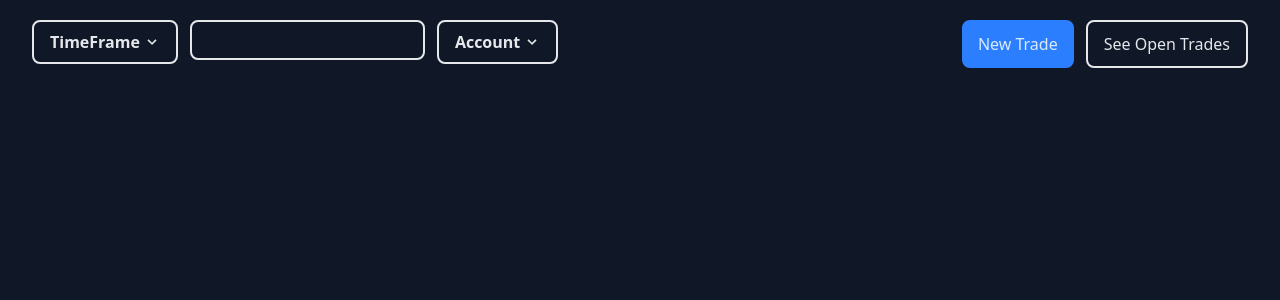
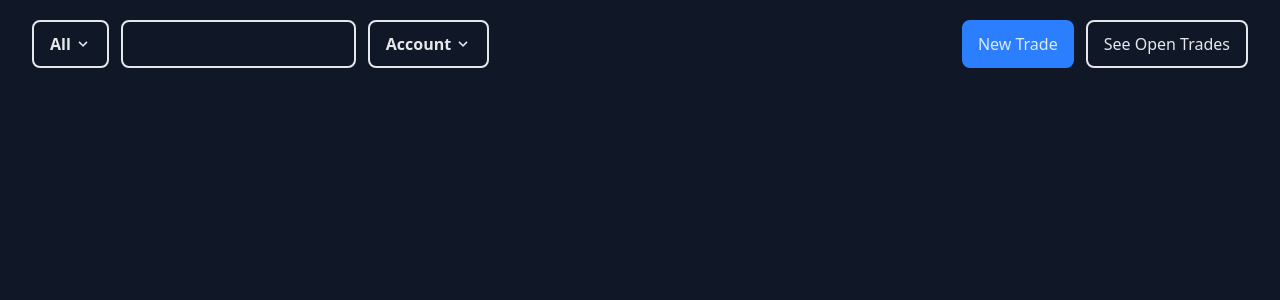
Before and after one commit to Dashrath999/TradingRecordKeeping, a Django app: page / in a window 1280 px wide. Shown: the top 300 px of the page. Run offline with Django 5.2, Linux system fonts and the light colour scheme; some libraries are stand-ins or nearby versions.

Commit message:
airdatepicker setup

```diff
--- a/record/templates/record/dashboard.html
+++ b/record/templates/record/dashboard.html
@@ -10,11 +10,11 @@
         <link rel="stylesheet" href="https://cdn.jsdelivr.net/npm/air-datepicker@3.6.0/air-datepicker.min.css">
 
         <style>
-.dropdown:focus-within .dropdown-menu {
-  /* @apply block; */
-  display:block;
-}
-    </style>
+            .dropdown:focus-within .dropdown-menu {
+            /* @apply block; */
+            display:block;
+            }
+        </style>
     </head>
 
     <body class="bg-gray-900">
@@ -22,26 +22,26 @@
         <section id="filter_section" class="flex justify-between  w-full h-24 px-8 my-5">
             <div class="flex space-x-3">
                     <div class="dropdown inline-block relative">
-                        <button class="rounded-lg border-2 border-gray-200 text-gray-200 font-semibold py-2 px-4 rounded inline-flex items-center">
-                        <span class="mr-1">TimeFrame</span>
+                        <button class="rounded-lg border-2 border-gray-200 text-gray-200 font-semibold h-12 px-4 rounded inline-flex items-center">
+                        <span id="time_frame_selector" class="mr-1">All</span>
                         <svg class="fill-current h-4 w-4" xmlns="http://www.w3.org/2000/svg" viewBox="0 0 20 20"><path d="M9.293 12.95l.707.707L15.657 8l-1.414-1.414L10 10.828 5.757 6.586 4.343 8z"/> </svg>
                         </button>
                         <ul class="dropdown-menu absolute hidden text-gray-700 pt-1">
-                            <li class=""><a class="rounded-t bg-gray-200 hover:bg-gray-400 py-2 px-4 block whitespace-no-wrap" href="#">All</a></li>
-                            <li class=""><a class="bg-gray-200 hover:bg-gray-400 py-2 px-4 block whitespace-no-wrap" href="#">Date Range</a></li>
-                            <li class=""><a class="rounded-b bg-gray-200 hover:bg-gray-400 py-2 px-4 block whitespace-no-wrap" href="#">Yearly</a></li>
-                            <li class=""><a class="rounded-b bg-gray-200 hover:bg-gray-400 py-2 px-4 block whitespace-no-wrap" href="#">Monthly</a></li>
-                            <li class=""><a class="rounded-b bg-gray-200 hover:bg-gray-400 py-2 px-4 block whitespace-no-wrap" href="#">Weekly</a></li>
-                            <li class=""><a class="rounded-b bg-gray-200 hover:bg-gray-400 py-2 px-4 block whitespace-no-wrap" href="#">Daily</a></li>
+                            <li class="" onclick="selectTimeFrame('All')"><a class="rounded-t bg-gray-200 hover:bg-gray-400 py-2 px-4 block whitespace-no-wrap" href="#">All</a></li>
+                            <li class="" onclick="selectTimeFrame('Date Range')"><a class="bg-gray-200 hover:bg-gray-400 py-2 px-4 block whitespace-no-wrap" href="#">Date Range</a></li>
+                            <li class="" onclick="selectTimeFrame('Yearly')"><a class="rounded-b bg-gray-200 hover:bg-gray-400 py-2 px-4 block whitespace-no-wrap" href="#">Yearly</a></li>
+                            <li class="" onclick="selectTimeFrame('Monthly')"><a class="rounded-b bg-gray-200 hover:bg-gray-400 py-2 px-4 block whitespace-no-wrap" href="#">Monthly</a></li>
+                            <!-- <li class=""><a class="rounded-b bg-gray-200 hover:bg-gray-400 py-2 px-4 block whitespace-no-wrap" href="#">Weekly</a></li> -->
+                            <li class="" onclick="selectTimeFrame('Daily')"><a class="rounded-b bg-gray-200 hover:bg-gray-400 py-2 px-4 block whitespace-no-wrap" href="#">Daily</a></li>
                         </ul>
                     </div>
 
                     <div>
-                        <input id="date_input" class="h-10 rounded-lg border-2 border-gray-200 text-gray-200 text-center" />
+                        <input id="date_input" class="h-12 rounded-lg border-2 border-gray-200 text-gray-200 text-center" />
                     </div>
 
                     <div class="dropdown inline-block relative">
-                        <button class="rounded-lg border-2 border-gray-200 text-gray-200 font-semibold py-2 px-4 rounded inline-flex items-center">
+                        <button class="rounded-lg border-2 border-gray-200 text-gray-200 font-semibold h-12 px-4 rounded inline-flex items-center">
                         <span class="mr-1">Account</span>
                         <svg class="fill-current h-4 w-4" xmlns="http://www.w3.org/2000/svg" viewBox="0 0 20 20"><path d="M9.293 12.95l.707.707L15.657 8l-1.414-1.414L10 10.828 5.757 6.586 4.343 8z"/> </svg>
                         </button>
@@ -57,6 +57,20 @@
                 <button class="h-12 rounded-lg px-4 py-2 bg-blue-500 text-blue-100 hover:bg-blue-600 duration-300">New Trade</button>
                 <button class="h-12 rounded-lg px-4 py-2 border-2 border-gray-200 text-gray-200 hover:bg-gray-600 hover:text-gray-100 duration-300">See Open Trades</button>
             </div>
+        </section>
+
+        <section id="stats">
+
+
+        </section>
+
+
+        <section id="ledger">
+
+        </section>
+
+
+        <section id="trades">
 
         </section>
 
@@ -64,7 +78,62 @@
 
 
 <script>
-    new AirDatepicker("#date_input")
+
+    let en_loc = {
+        days: ["Sunday", "Monday", "Tuesday", "Wednesday", "Thursday", "Friday", "Saturday"],
+        daysShort: ["Sun", "Mon", "Tue", "Wed", "Thu", "Fri", "Sat"],
+        daysMin: ["Su", "Mo", "Tu", "We", "Th", "Fr", "Sa"],
+        months: ["January", "February", "March", "April", "May", "June", "July", "August", "September", "October", "November", "December"],
+        monthsShort: ["Jan", "Feb", "Mar", "Apr", "May", "Jun", "Jul", "Aug", "Sep", "Oct", "Nov", "Dec"],
+        today: "Today",
+        clear: "Clear",
+        firstDay: 0
+    }
+
+    selectTimeFrame('All')
+
+    function selectTimeFrame(time_frame) {
+        document.getElementById('time_frame_selector').innerHTML = time_frame
+        document.getElementById('date_input').value = ""
+
+        //TODO DELETE OLD AIR_DATEPICKER
+
+        switch (time_frame) {
+            case "All":
+                document.getElementById('date_input').disabled = true
+                //load content
+                break;
+            case "Date Range":
+                document.getElementById('date_input').disabled = false
+                new AirDatepicker("#date_input", {locale: en_loc, range: true})
+                //create call back for the calendar selection to load data
+
+                break;
+            case "Yearly":
+                document.getElementById('date_input').disabled = false
+                new AirDatepicker("#date_input", {locale: en_loc, view: "years", minView: 'years'})
+                //create call back for the calendar selection to load data
+
+                break;
+            case "Monthly":
+                document.getElementById('date_input').disabled = false
+                new AirDatepicker("#date_input", {locale: en_loc, view: "months", minView: 'months'})
+                //create call back for the calendar selection to load data
+
+                break;
+            case "Daily":
+                document.getElementById('date_input').disabled = false
+                new AirDatepicker("#date_input", {locale: en_loc, view: "days", minView: 'days'})
+                //create call back for the calendar selection to load data
+
+                break;
+            default:
+                console.log("selectTimeFrame error " + time_frame)
+                break;
+
+
+        }
+    }
 </script>
 
 </html>
```
